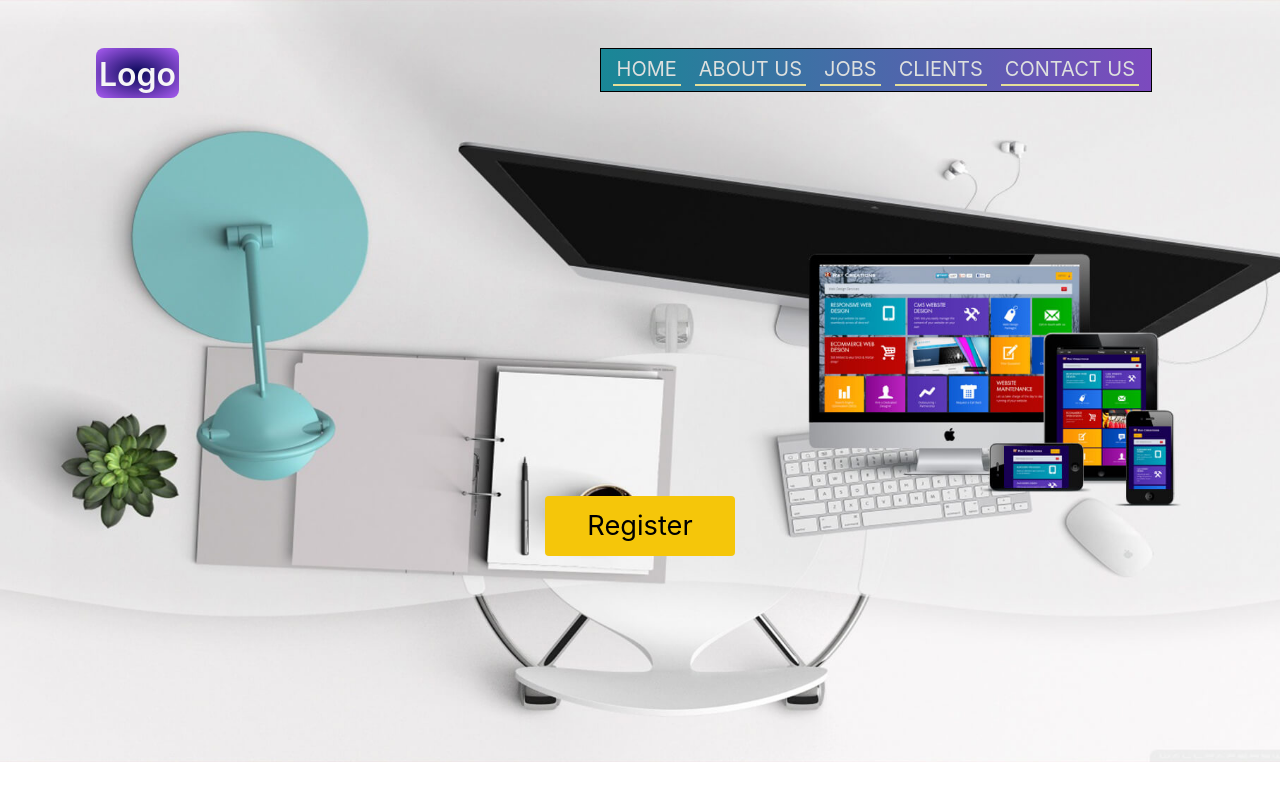
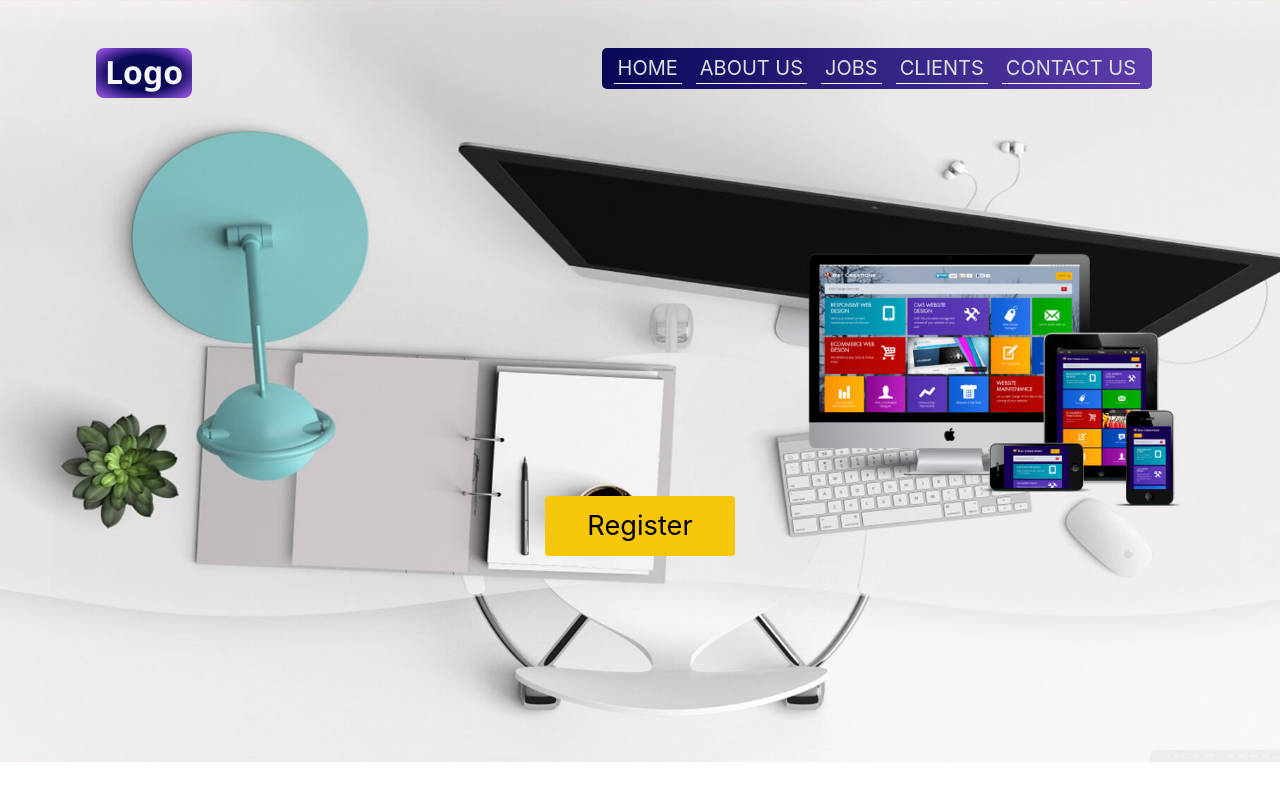
Before and after one commit to udayskai/ConsultancyDemo_Project_Repo, a React (Create React App) app: page / in a window 1280 px wide. Built offline with nearby package versions, Linux system fonts and the light colour scheme.

Commit message:
add ui radius

```diff
--- a/src/component/home/home.css
+++ b/src/component/home/home.css
@@ -14,11 +14,9 @@ div.homeMainRoot{
 
 
 div.NavabrHolder{
- border: 1px solid black;
  position: absolute;
  right: 10%;
  margin-top: 3rem;;
-background-color: rgba(27, 24, 24, 0.986);
 }
 
 @media(max-width:700px){
@@ -36,13 +34,14 @@ div.logo{
     position: absolute;
     top:3rem;
     left: 6rem;
+    text-align: center;
     height: 50px;
-    width: max-content;
+    width:3em;
     font-size: 2rem;
     color: rgb(245, 245, 245);
-    padding: 3px;
-    background-image: radial-gradient(rgb(7, 7, 87) ,rgb(170, 93, 243));
+    background-image: radial-gradient(rgb(6, 6, 77),rgb(10, 10, 90) ,rgb(170, 93, 243));
     font-weight: 600;
+    font-family: 'Segoe UI', Tahoma, Geneva, Verdana, sans-serif;
     border-radius:8px;
 }
 
--- a/src/component/navbar/navbar.css
+++ b/src/component/navbar/navbar.css
@@ -6,8 +6,9 @@ ul.navbarUl{
    justify-content:space-between;
    margin: 0 auto;
    padding:5px;
+   border-radius: 5px;
    flex-direction: row;
-   background-image: linear-gradient(to Right , rgb(25, 135, 150),rgb(124, 74, 190));
+   background-image: linear-gradient(to Right , rgb(7, 7, 87),rgb(94, 60, 173));
 
 }
 
@@ -15,7 +16,7 @@ ul.navbarUl li{
     margin: 0px 7px;
     padding: 0px 4px 0px;
      cursor: pointer;
-     border-bottom: rgb(229, 222, 153) 2px solid;
+     border-bottom: rgb(252, 252, 252) 1px solid;
 }
 
 ul.navbarUl li a {
```
